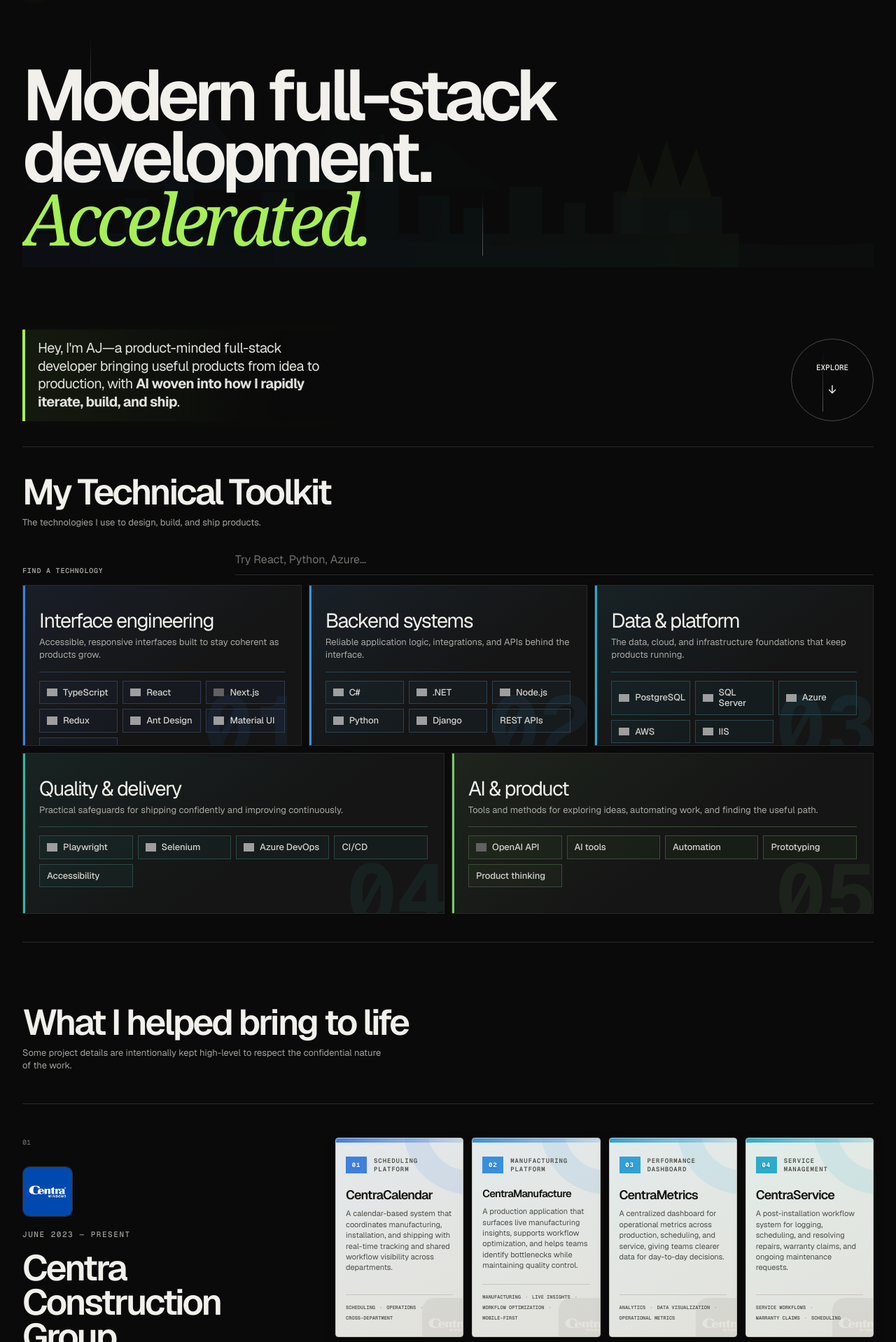
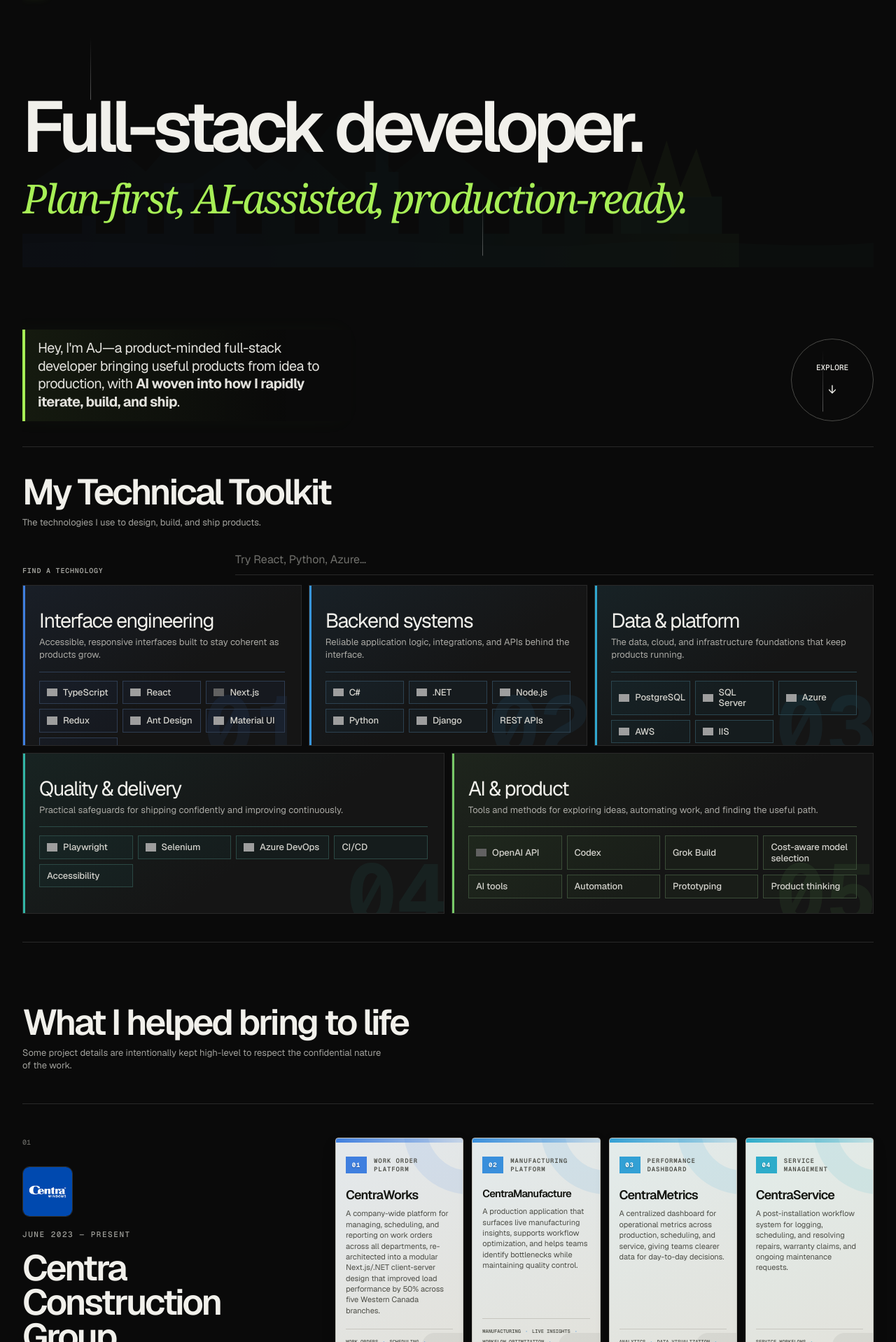
Before and after one commit to ajadversalo/ajshub, a Next.js app: page / in a window 1280 px wide. Shown: the part 162-2080 px from the top of the page at 70% size. Built offline with nearby package versions, Linux system fonts and the light colour scheme; grey boxes are pictures that could not be loaded.

Commit message:
Update project details, enhance CSS animations, and refine visibility logic for published projects

```diff
--- a/app/data/experience.ts
+++ b/app/data/experience.ts
@@ -8,7 +8,7 @@ export const experience = [
     intro: "Modernizing enterprise applications, digitizing shop-floor workflows, and exploring AI-driven planning across five Western Canadian branches.",
     stack: ["Next.js", "TypeScript", "C#", ".NET", "Redux", "Ant Design", "Playwright", "OpenAI API"],
     products: [
-      { name: "CentraCalendar", type: "Scheduling platform", note: "A calendar-based system that coordinates manufacturing, installation, and shipping with real-time tracking and shared workflow visibility across departments.", tags: ["Scheduling", "Operations", "Cross-department"] },
+      { name: "CentraWorks", type: "Work order platform", note: "A company-wide platform for managing, scheduling, and reporting on work orders across all departments, re-architected into a modular Next.js/.NET client-server design that improved load performance by 50% across five Western Canada branches.", tags: ["Work orders", "Scheduling", "Reporting", "Cross-department"] },
       { name: "CentraManufacture", type: "Manufacturing platform", note: "A production application that surfaces live manufacturing insights, supports workflow optimization, and helps teams identify bottlenecks while maintaining quality control.", tags: ["Manufacturing", "Live insights", "Workflow optimization", "Mobile-first"] },
       { name: "CentraMetrics", type: "Performance dashboard", note: "A centralized dashboard for operational metrics across production, scheduling, and service, giving teams clearer data for day-to-day decisions.", tags: ["Analytics", "Data visualization", "Operational metrics"] },
       { name: "CentraService", type: "Service management", note: "A post-installation workflow system for logging, scheduling, and resolving repairs, warranty claims, and ongoing maintenance requests.", tags: ["Service workflows", "Warranty claims", "Scheduling"] },
@@ -38,7 +38,7 @@ export const experience = [
   },
   {
     company: "Earlier Technical Career",
-    discipline: "Technical Support & Junior Systems Administration",
+    discipline: "Application & Systems Administration",
     marker: "2010 — 2018",
     intro: "Supported users, applications, and infrastructure across renewable energy, oil and gas, and manufacturing environments.",
     stack: ["Desktop Support", "Networking", "Application Support", "Server Support", "Systems Administration", "Windows", "Active Directory", "Mail Server"],
--- a/app/data/portfolio.ts
+++ b/app/data/portfolio.ts
@@ -8,6 +8,7 @@ export const projects = [
     href: "",
     label: "Project link coming soon",
     accent: "lime",
+    hidden: true,
   },
 ];
 
@@ -35,6 +36,6 @@ export const toolboxGroups = [
   {
     category: "AI & product",
     description: "Tools and methods for exploring ideas, automating work, and finding the useful path.",
-    tools: ["OpenAI API", "AI tools", "Automation", "Prototyping", "Product thinking"],
+    tools: ["OpenAI API", "Codex", "Grok Build", "Cost-aware model selection", "AI tools", "Automation", "Prototyping", "Product thinking"],
   },
 ];
--- a/app/data/resume.ts
+++ b/app/data/resume.ts
@@ -5,8 +5,10 @@ export const roles = [
     period: "Jun 2023 — Present",
     summary: "Modernizing enterprise applications, digitizing operational workflows, and prototyping AI-driven planning tools across five Western Canadian branches.",
     projects: [
-      ["CentraCalendar", "Modular Next.js architecture that improved load performance by 50%."],
+      ["CentraWorks", "Company-wide work order platform for managing, scheduling, and reporting, re-architected into a modular Next.js/.NET design that improved load performance by 50%."],
       ["CentraManufacture", "Mobile-first operations tracking that reduced manual logging by 40%."],
+      ["Text-to-SQL", "LLM-powered natural-language querying of operational data using the OpenAI API."],
+      ["Ant Design baseline", "Unified Ant Design interface that became the design baseline for later internal apps."],
     ],
     stack: ["Next.js", "TypeScript", "C#", ".NET", "Redux", "Ant Design", "Playwright", "OpenAI API"],
   },
@@ -18,12 +20,13 @@ export const roles = [
     projects: [
       ["TreatGx", "Helped transition the flagship prescribing platform into modular React applications."],
       ["Product suite foundations", "Reusable components, user management, reporting, notifications, and shipping automation."],
+      ["Canada Post integration", "Automated test kit shipping through the Canada Post API, cutting manual data entry by 80%."],
     ],
     stack: ["React", "Redux", "C#", ".NET", "Azure DevOps", "Material UI", "SendGrid", "Selenium"],
   },
   {
     company: "Earlier Technical Career",
-    role: "Technical Support & Junior Systems Administration",
+    role: "Application & Systems Administration",
     period: "2010 — 2018",
     summary: "Provided desktop, network, application, and server support across renewable energy, oil and gas, and manufacturing organizations.",
     projects: [["IT operations", "Supported users, business applications, networks, and server infrastructure across diverse technical environments."]],
@@ -35,5 +38,5 @@ export const skills = [
   ["Interface", "HTML, CSS, JavaScript, TypeScript, React, Next.js, Redux, Material UI, Ant Design, Tailwind CSS"],
   ["Backend", "C# / .NET, Node.js, Python, Django, Entity Framework, Express, Dapper"],
   ["Platform", "SQL Server, PostgreSQL, Azure DevOps, AWS, IIS, Apache, Netlify"],
-  ["Practice", "Selenium, Playwright, localization, SendGrid, Google Maps API, OpenAI API"],
+  ["Practice", "Selenium, Playwright, localization, SendGrid, Google Maps API, OpenAI API, Codex, Grok Build, Cost-aware model selection"],
 ];
--- a/app/globals.css
+++ b/app/globals.css
@@ -68,7 +68,7 @@ section[id] { scroll-margin-top: 24px; }
 .hero > .eyebrow::before { content: ""; width: 34px; height: 3px; flex: 0 0 auto; background: #a7ef56; box-shadow: 0 0 14px #a7ef5652; }
 .hero h1 { margin: 20px 0 38px; font-size: clamp(52px, 8vw, 112px); line-height: .86; letter-spacing: -.07em; font-weight: 600; position: relative; z-index: 1; transition: transform .55s cubic-bezier(.2,.8,.2,1), letter-spacing .55s ease; }
 .hero h1 em, .contact h2 em { font-family: Georgia, serif; font-weight: 400; color: #a7ef56; }
-.speed-word { display: inline-block; position: relative; isolation: isolate; animation: speed-flash 4s cubic-bezier(.2,.8,.2,1) 1; will-change: transform, filter; }
+.speed-word { display: inline-block; font-size: .56em; line-height: 1; letter-spacing: -.05em; position: relative; isolation: isolate; animation: speed-flash 4s cubic-bezier(.2,.8,.2,1) 1; will-change: transform, filter; }
 .speed-word::before, .speed-word::after { content: attr(data-text); position: absolute; inset: 0; z-index: -1; color: inherit; opacity: 0; pointer-events: none; }
 .speed-word::before { animation: speed-trail-one 4s ease-out 1; }
 .speed-word::after { animation: speed-trail-two 4s ease-out 1; }
@@ -87,14 +87,12 @@ section[id] { scroll-margin-top: 24px; }
 @keyframes fall { to { transform: translateY(130vh); } }
 @media (hover: hover) and (pointer: fine) {
   .hero .hero-blueprint { transition: background-size .7s cubic-bezier(.2,.8,.2,1), filter .45s ease; }
-  .hero:has(h1:hover) .hero-blueprint { background-size: 72px 72px, 72px 72px, 18px 18px, 18px 18px; filter: brightness(1.45); }
-  .hero h1:hover { transform: translateX(10px); letter-spacing: -.068em; }
+  .hero:has(h1:hover) .hero-blueprint { filter: brightness(1.45); }
   .hero:has(h1:hover) .speed-word { text-shadow: 0 0 22px #a7ef565c, 0 0 55px #a7ef5628; }
   .hero:has(h1:hover) .rain { opacity: .68; filter: drop-shadow(0 0 5px #a7ef5680); }
   .hero:has(h1:hover) .rain i { animation-duration: 1.8s; }
   .hero:has(h1:hover) .rain i:nth-child(2), .hero:has(h1:hover) .rain i:nth-child(4) { animation-duration: 1.35s; }
-  .hero:has(h1:hover) .hero-skyline { opacity: .22; filter: saturate(1.35) drop-shadow(0 -2px 3px #55c7d05c) drop-shadow(0 0 20px #a7ef5638); animation: skyline-charge 2.2s ease-in-out infinite alternate; }
-  .hero:has(h1:hover) .blueprint-cross { animation: cross-pulse 1.15s ease-in-out infinite alternate; }
+  .hero:has(h1:hover) .hero-skyline { opacity: .22; filter: saturate(1.35) drop-shadow(0 -2px 3px #55c7d05c) drop-shadow(0 0 20px #a7ef5638); }
   .hero:has(h1:hover) .blueprint-note { text-shadow: 0 0 16px currentColor; }
 }
 @keyframes cross-pulse { to { transform: rotate(45deg) scale(1.2); } }
--- a/app/page.tsx
+++ b/app/page.tsx
@@ -4,7 +4,8 @@ import ThemeToggle from "./theme-toggle";
 import ToolboxSection from "./toolbox-section";
 import HeroSpotlight from "./hero-spotlight";
 
-const hasPublishedProjects = projects.some((project) => Boolean(project.href));
+const visibleProjects = projects.filter((project) => !project.hidden);
+const hasPublishedProjects = visibleProjects.some((project) => Boolean(project.href));
 
 function Arrow() {
   return <span aria-hidden="true">↗</span>;
@@ -97,9 +98,9 @@ export default function Home() {
         </div>
         <p className="eyebrow">Full-stack developer · Vancouver, BC</p>
         <h1>
-          Modern full-stack development.
+          Full-stack developer.
           <br />
-          <em className="speed-word" data-text="Accelerated.">Accelerated.</em>
+          <em className="speed-word" data-text="Plan-first, AI-assisted, production-ready.">Plan-first, AI-assisted, production-ready.</em>
         </h1>
         <div className="hero-bottom">
           <p>
@@ -128,7 +129,7 @@ export default function Home() {
         </div>
 
         <div className="project-list">
-          {projects.map((project) => (
+          {visibleProjects.map((project) => (
             <a
               className={`project ${project.accent} ${!project.href ? "project-template" : ""}`}
               href={project.href || undefined}
```
Also changed, not shown: 1 other file (tests, documents, lock files or other folders).
